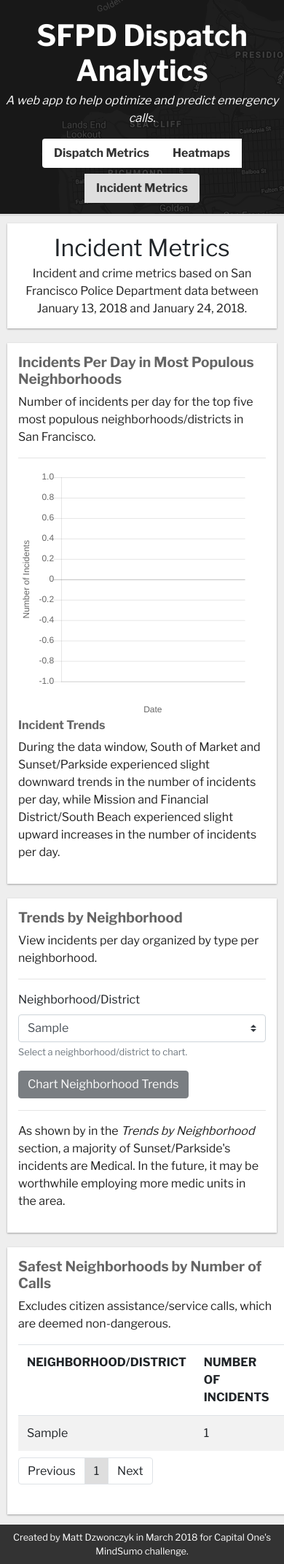
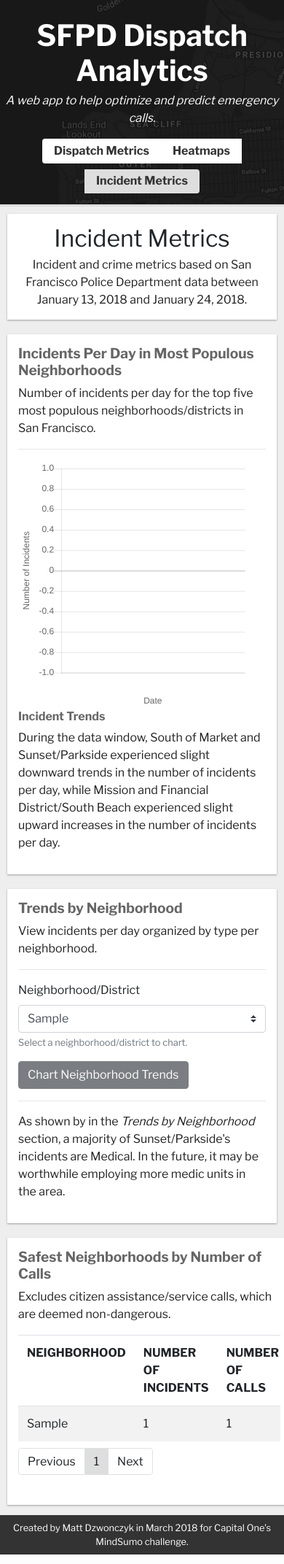
Before and after one commit to mattgd/SFPD-Dispatch, a Django app: page /incidents in a window 390 px wide; the page is wider, and only the part inside the window is pictured. Shown: that part at 73% size. Run offline with Django 3.2, Linux system fonts and the light colour scheme; tables that the repository leaves empty hold one stand-in row (values such as "Sample post"); data that the repository does not hold is empty; some libraries are stand-ins or nearby versions.

Commit message:
Decrease navigation button padding and improve table responsiveness on mobile.

```diff
--- a/dispatch/metrics/templates/heatmaps.html
+++ b/dispatch/metrics/templates/heatmaps.html
@@ -47,7 +47,7 @@
             may reduce the response time significantly.
         </p>
 
-        <table class="table table-striped" id="dispatchTimeTable">
+        <table class="table table-striped table-responsive" id="dispatchTimeTable">
             <thead>
                 <tr>
                     <td>Address</td>
@@ -76,7 +76,7 @@
     <div class="col-sm section-card">
         <h3>Addresses with the Most Calls Dispatched</h3>
 
-        <table class="table table-striped" id="addressFreqTable">
+        <table class="table table-striped table-responsive" id="addressFreqTable">
             <thead>
                 <tr>
                     <td>Address</td>
--- a/dispatch/metrics/templates/incident_metrics.html
+++ b/dispatch/metrics/templates/incident_metrics.html
@@ -69,10 +69,10 @@
             Excludes citizen assistance/service calls, which are deemed non-dangerous.
         </p>
 
-        <table class="table table-striped" id="incidentTable">
+        <table class="table table-striped table-responsive" id="incidentTable">
             <thead>
                 <tr>
-                    <td>Neighborhood/District</td>
+                    <td>Neighborhood</td>
                     <td>Number of Incidents</td>
                     <td>Number of Calls</td>
                 </tr>
--- a/dispatch/static/css/main.css
+++ b/dispatch/static/css/main.css
@@ -38,6 +38,7 @@ header .nav li a {
     font-weight: bold;
     background: #FFF;
     margin-bottom: .5rem;
+    padding: .3rem 1rem
 }
 header .nav li:first-child a {
     border-radius: .25rem 0 0 .25rem;
```
